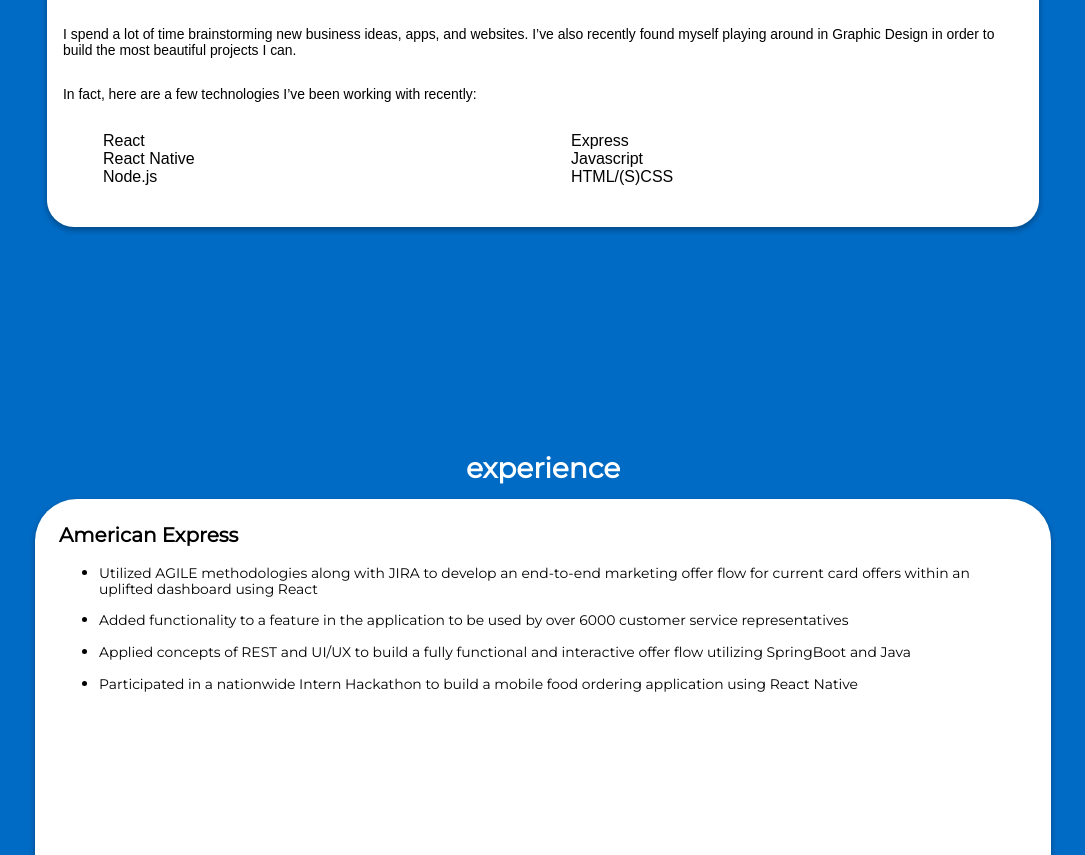
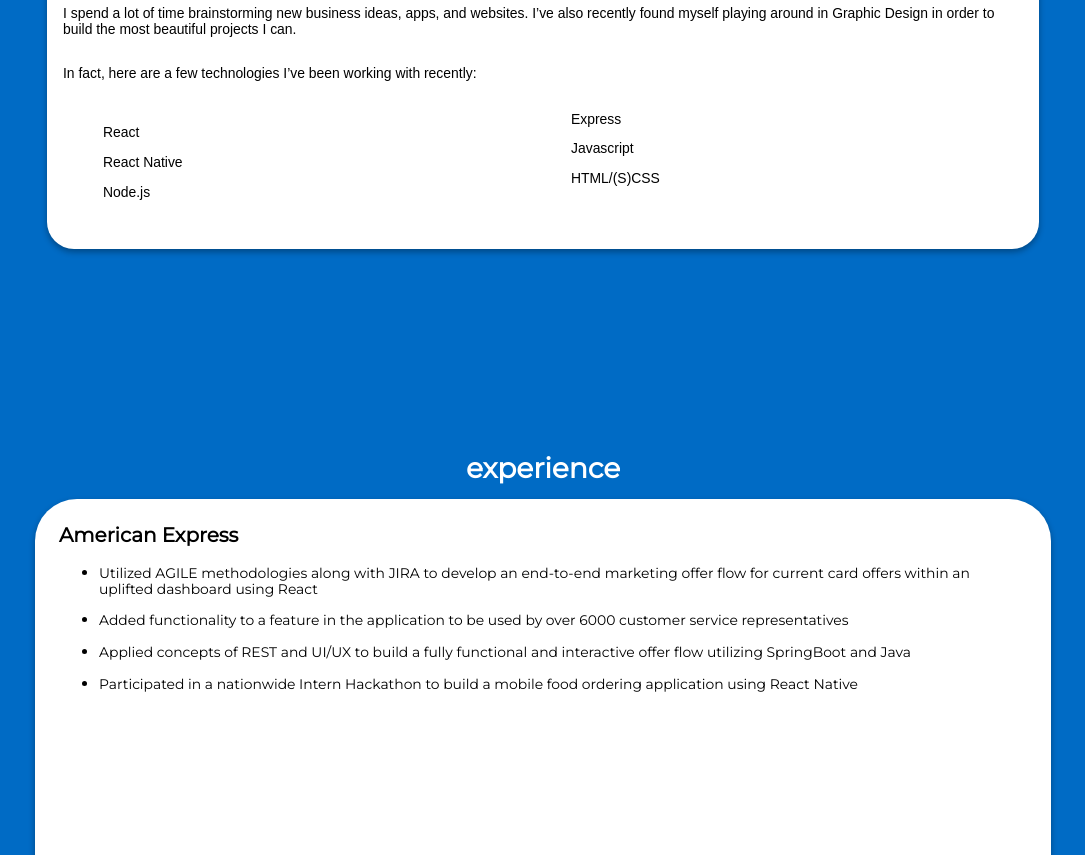
Before and after one commit to cgnicolas/Mobile-First-Personal-Website, a React (Create React App) app: page / in a window 1280 px wide. Shown: the part 1322-2177 px from the top of the page, without its empty margins (97-1182 px from the left). Built offline with nearby package versions, Linux system fonts and the light colour scheme.

Commit message:
Uniform paragraph sizing

```diff
--- a/src/Containers/About.jsx
+++ b/src/Containers/About.jsx
@@ -19,7 +19,7 @@ class About extends Component {
                             <ul>
                                 {technologies.map((technology, index) => {
                                     return (
-                                        <li key={index}>{technology}</li>
+                                        <li key={index}><p>{technology}</p></li>
                                     )
                                 })}
                             </ul>
```
